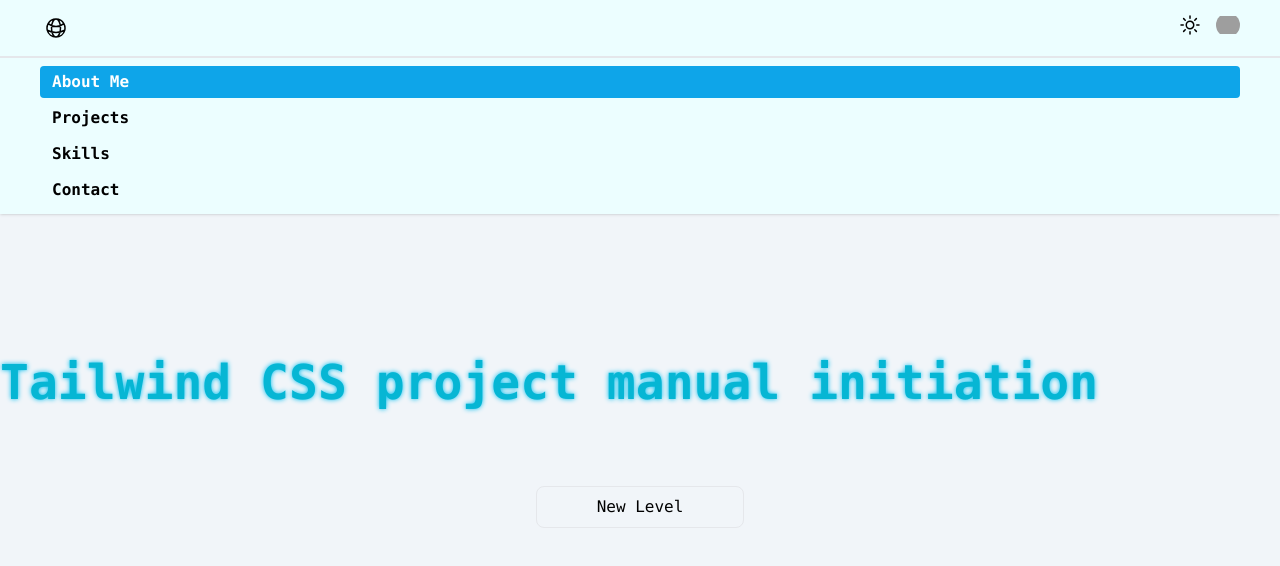
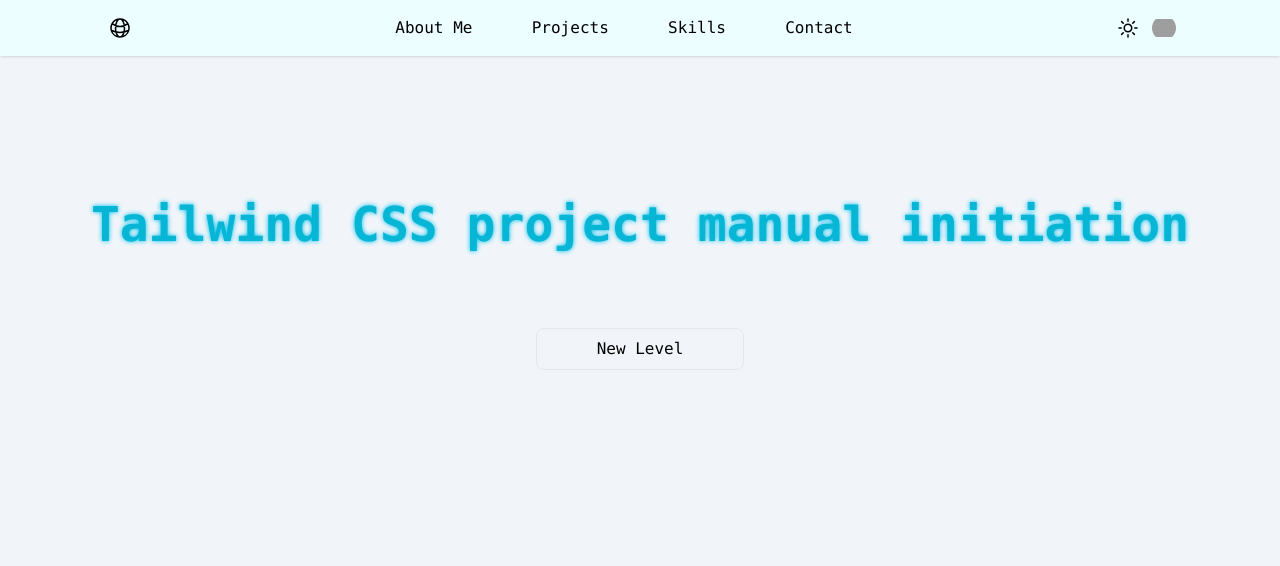
Before and after one commit to Anghy73/learning-tailwindcss, a website built with Vite: page index.html in a window 1280 px wide. Built offline with nearby package versions, Linux system fonts and the light colour scheme; grey boxes are pictures that could not be loaded.

Commit message:
navegation done

```diff
--- a/index.html
+++ b/index.html
@@ -9,8 +9,8 @@
 </head>
 
 <body class="bg-slate-100 flex flex-col justify-start w-screen min-h-screen">
-  <header class="bg-cyan-50 shadow flex flex-col justify-between">
-    <nav class="flex justify-between items-center w-full min-h-14 px-10">
+  <header class="bg-cyan-50 shadow flex flex-col items-center">
+    <nav class="flex justify-between items-center w-full min-h-14 px-10 max-w-6xl">
       <button class="w-6 h-6 rounded focus:ring-2 focus:ring-cyan-500 sm:hidden">
         <svg xmlns="http://www.w3.org/2000/svg" fill="none" viewBox="0 0 24 24" stroke-width="1.5" stroke="currentColor" class="w-6 h-6">
           <path stroke-linecap="round" stroke-linejoin="round" d="M3.75 6.75h16.5M3.75 12H12m-8.25 5.25h16.5" />
@@ -21,7 +21,15 @@
           <path stroke-linecap="round" stroke-linejoin="round" d="M12 21a9.004 9.004 0 0 0 8.716-6.747M12 21a9.004 9.004 0 0 1-8.716-6.747M12 21c2.485 0 4.5-4.03 4.5-9S14.485 3 12 3m0 18c-2.485 0-4.5-4.03-4.5-9S9.515 3 12 3m0 0a8.997 8.997 0 0 1 7.843 4.582M12 3a8.997 8.997 0 0 0-7.843 4.582m15.686 0A11.953 11.953 0 0 1 12 10.5c-2.998 0-5.74-1.1-7.843-2.918m15.686 0A8.959 8.959 0 0 1 21 12c0 .778-.099 1.533-.284 2.253m0 0A17.919 17.919 0 0 1 12 16.5c-3.162 0-6.133-.815-8.716-2.247m0 0A9.015 9.015 0 0 1 3 12c0-1.605.42-3.113 1.157-4.418" />
         </svg>
       </div>
-      <div>
+      <nav class="w-full max-w-xl hidden sm:flex">
+        <ul class="flex w-full justify-evenly font-mono">
+          <li><a class="text-black hover:text-cyan-500 transition-colors" href="#">About Me</a></li>
+          <li><a class="text-black hover:text-cyan-500 transition-colors" href="#">Projects</a></li>
+          <li><a class="text-black hover:text-cyan-500 transition-colors" href="#">Skills</a></li>
+          <li><a class="text-black hover:text-cyan-500 transition-colors" href="#">Contact</a></li>
+        </ul>
+      </nav>
+      <div class="flex gap-x-2">
         <button class="w-6 h-6 rounded-full focus:ring-2 focus:ring-cyan-300 focus:ring-offset-1 hover:text-cyan-500 mr-1">
           <svg xmlns="http://www.w3.org/2000/svg" fill="none" viewBox="0 0 24 24" stroke-width="1.5" stroke="currentColor" class="w-6 h-6">
             <path stroke-linecap="round" stroke-linejoin="round" d="M12 3v2.25m6.364.386-1.591 1.591M21 12h-2.25m-.386 6.364-1.591-1.591M12 18.75V21m-4.773-4.227-1.591 1.591M5.25 12H3m4.227-4.773L5.636 5.636M15.75 12a3.75 3.75 0 1 1-7.5 0 3.75 3.75 0 0 1 7.5 0Z" />
@@ -32,14 +40,16 @@
         </button>
       </div>
     </nav>
+    <nav class="sm:hidden w-full px-3">
       <ul class="flex flex-col justify-start items-start px-10 py-2 border-t-2 space-y-1">
         <li class="w-full"><a class="text-white font-bold rounded py-1 px-3 block bg-sky-500 transition-colors" href="#">About Me</a></li>
         <li class="w-full"><a class="text-black hover:text-white hover:bg-sky-500 font-bold rounded py-1 px-3 block w-full transition-colors" href="#">Projects</a></li>
         <li class="w-full"><a class="text-black hover:text-white hover:bg-sky-500 font-bold rounded py-1 px-3 block w-full transition-colors" href="#">Skills</a></li>
         <li class="w-full"><a class="text-black hover:text-white hover:bg-sky-500 font-bold rounded py-1 px-3 block w-full transition-colors" href="#">Contact</a></li>
       </ul>
+    </nav>
   </header>
-  <h1 class="text-cyan-500 font-bold text-5xl [text-shadow:_0_0_5px_#00beef] mt-36">Tailwind CSS project manual initiation</h1>
+  <h1 class="text-cyan-500 font-bold text-5xl [text-shadow:_0_0_5px_#00beef] mt-36 text-center">Tailwind CSS project manual initiation</h1>
   <button class="text-black w-full py-2 max-w-52 mx-auto mt-20 rounded-lg bg-slate-100 border hover:bg-transparent hover:border hover:border-cyan-400 hover:text-cyan-500 transition-colors focus:ring-2 focus:ring-sky-500">New Level</button>
 </body>
 
```
Lines whose indentation alone changed are shown as unchanged.
